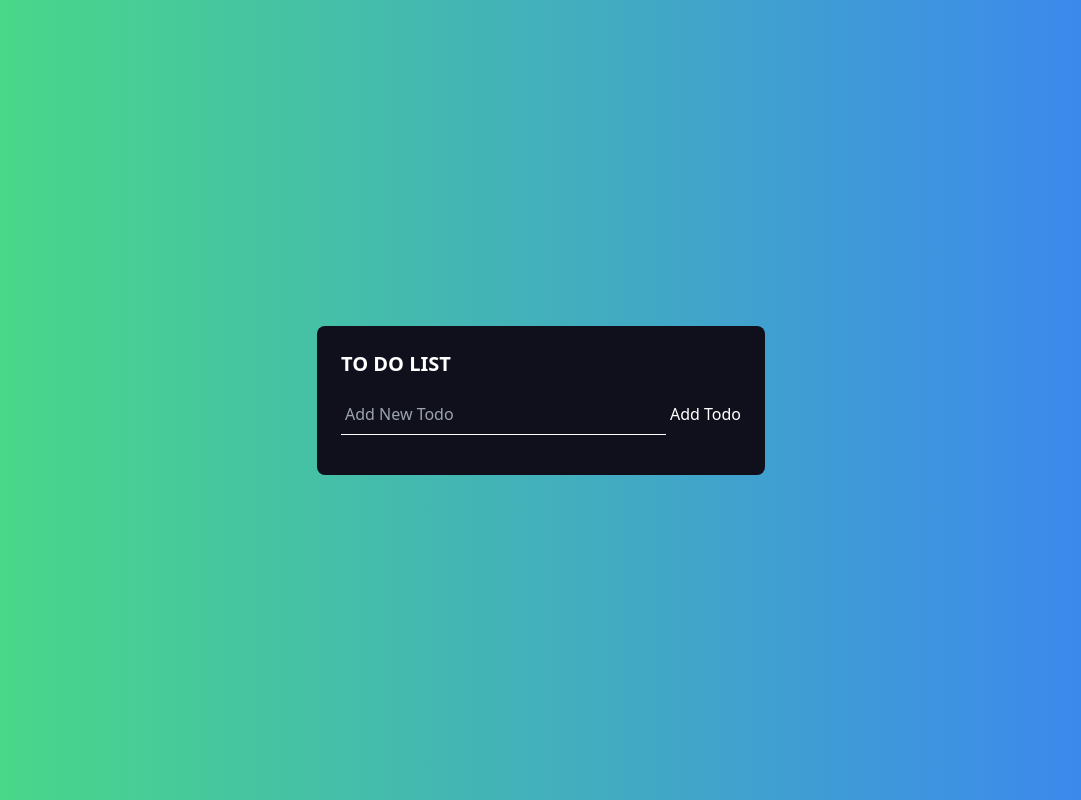
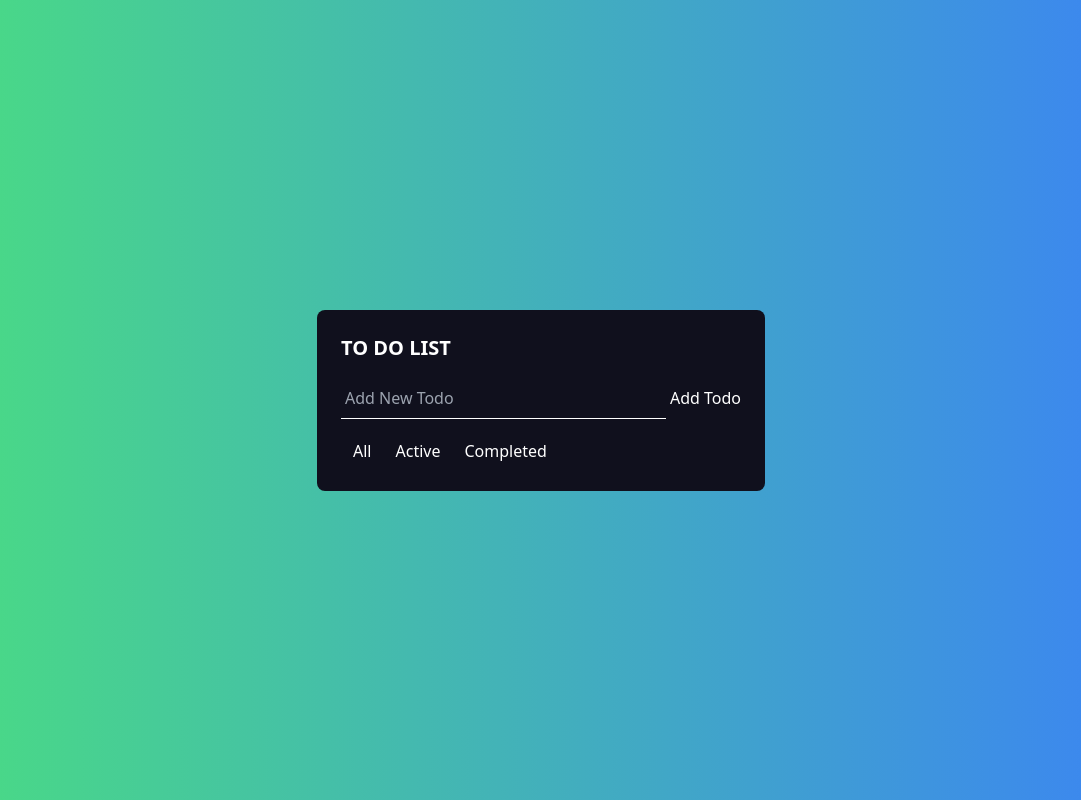
Before and after one commit to staringelf/React-Todo-List, a React (Create React App) app: page / in a window 1280 px wide. Shown: the whole page, without its empty margins (99-1180 px from the left). Built offline with nearby package versions, Linux system fonts and the light colour scheme.

Commit message:
add filters and modify editing view

```diff
--- a/src/App.js
+++ b/src/App.js
@@ -1,11 +1,22 @@
 import { useState } from "react";
+import FilterButton from "./components/FilterButton";
 import Form from "./components/Form";
 import Todo from "./components/Todo";
+
+const FILTER_MAP = {
+  All: () => true,
+  Active: (task) => !task.completed,
+  Completed: (task) => task.completed
+}
+
+const FILTER_NAMES = Object.keys(FILTER_MAP);
 
 function App() {
 
   const [todos, setTodos] = useState([]);
   const [completedAll, setCompletedAll] = useState(false);
+  const [filter, setFilter] = useState("All");
+  const [currentlyEditing, setCurrentlyEditing] = useState("");
 
   function addTodo(todo) {
     setTodos([
@@ -61,6 +72,15 @@ function App() {
     setCompletedAll(!completedAll);
   }
 
+  const filterList = FILTER_NAMES.map((name) => (
+    <FilterButton
+      name={name}
+      key={name}
+      isPressed={name === filter}
+      setFilter={setFilter}
+    />
+  ));
+
   return (
     <div className="app-container bg-gradient-to-r from-green-400 to-blue-500 flex h-screen">
       <div className="m-auto bg-primary-600 white p-6 rounded-lg text-white max-w-md w-full">
@@ -68,20 +88,26 @@ function App() {
         <Form addTodo={addTodo}
         />
         <ul className="todos">
-          {todos.map(({ text, id, completed }) => (
+          {todos.filter(FILTER_MAP[filter]).map(({ text, id, completed }) => (
             <Todo
               text={text}
               id={id}
               completed={completed}
               deleteTodo={deleteTodo}
               toggleTodo={toggleTodo}
-              updateTodo={updateTodo}/>
+              updateTodo={updateTodo}
+              isEditing={id === currentlyEditing}
+              setCurrentlyEditing={setCurrentlyEditing}/>
           ))}
         </ul>
+
         <div className="hidden">
           <button onClick={deleteAll}>Delete All</button>
           <button onClick={toggleAll}>Toggle All</button>
           <button onClick={completeAll}>Complete All</button>
+        </div>
+        <div className="">
+          {filterList}
         </div>
       </div>
     </div>
--- /dev/null
+++ b/src/components/FilterButton.js
@@ -0,0 +1,13 @@
+function FilterButton ({ name, isPressed, setFilter }) {
+  return (
+    <button className="px-3 py-1"
+            onClick={() => setFilter(name)}
+            aria-pressed={isPressed}>
+      <span className="sr-only">Show</span>
+      <span>{name}</span>
+      <span className="sr-only">Tasks</span>
+    </button>
+  )
+}
+
+export default FilterButton;
--- a/src/components/Todo.js
+++ b/src/components/Todo.js
@@ -1,22 +1,21 @@
 import { useEffect, useState, useRef } from "react";
 
-function Todo ({ text, id, completed, deleteTodo, toggleTodo, updateTodo, updateCurrentlyEditing }) {
+function Todo ({ text, id, completed, deleteTodo, toggleTodo, updateTodo, isEditing, setCurrentlyEditing }) {
 
   const [newText, setNewText] = useState(text);
-  const [editing, setEditing] = useState(false);
 
   const editingInput = useRef(null);
 
   useEffect(() => {
-    if (!editing) return;
+    if (!isEditing) return;
     editingInput.current.focus();
-  }, [editing, id]);
+  }, [isEditing]);
 
   function handleSubmit(e) {
     e.preventDefault();
     if (!newText) return;
     updateTodo(newText, id);
-    setEditing(false);
+    setCurrentlyEditing(id);
   }
 
   function handleEditInputChange (e) {
@@ -25,10 +24,7 @@ function Todo ({ text, id, completed, deleteTodo, toggleTodo, updateTodo, update
   }
 
   function handleEditButtonClick (e) {
-    const input = e.target.parentNode.querySelector('input[type="text"]');
-    console.log(input);
-    input.focus();
-    setEditing(!editing);
+    isEditing ? setCurrentlyEditing("") : setCurrentlyEditing(id);
   }
 
   return (
@@ -37,7 +33,7 @@ function Todo ({ text, id, completed, deleteTodo, toggleTodo, updateTodo, update
         <input checked={completed} onChange={() => toggleTodo(id)} value={completed} className="appearance-none w-3.5 h-3.5 mr-2 border rounded-full ease-linear duration-400 group-hover:shadow-checkbox group-hover:border-secondary checked:border-secondary checked:bg-secondary" id={`input-${id}` } type="checkbox" />
         <span className={completed ? 'line-through text-light' : ''}>{text}</span>
       </label>
-      <form className={!editing && 'hidden'} onSubmit={handleSubmit}>
+      <form className={!isEditing && 'hidden'} onSubmit={handleSubmit}>
         <input ref={editingInput} className="absolute left-7.5 top-2 bg-primary-400 outline-none border-0 border-b border-white" id={`edit-box-${id}`} type="text" value={newText} onChange={handleEditInputChange}/>
         <button className="hidden" type="submit">Update</button>
       </form>
```
